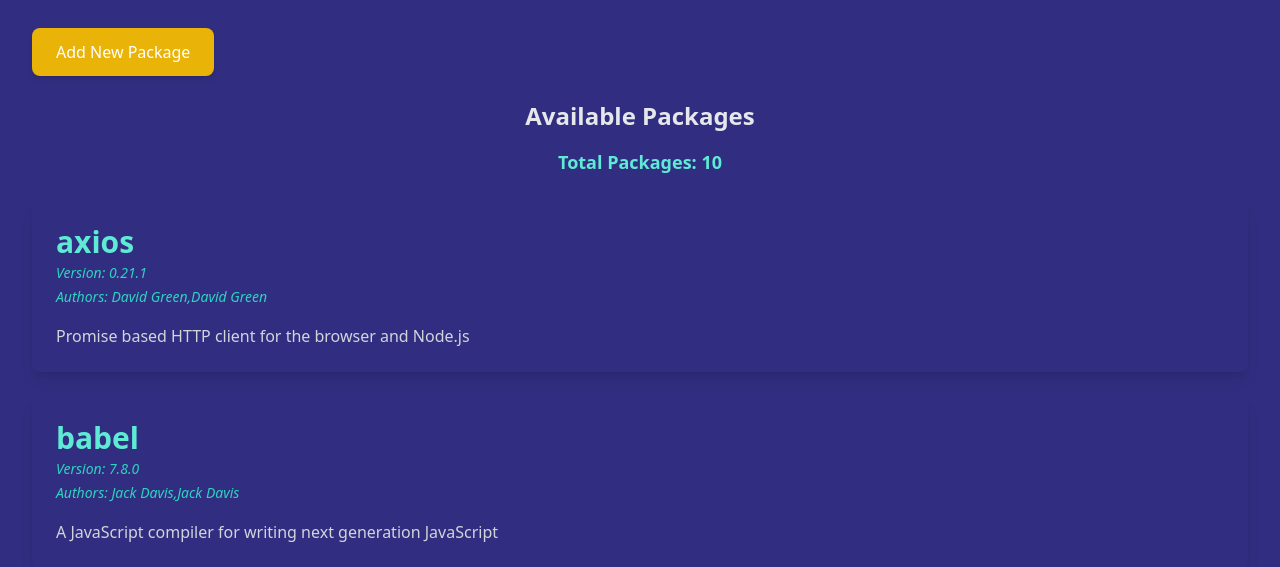
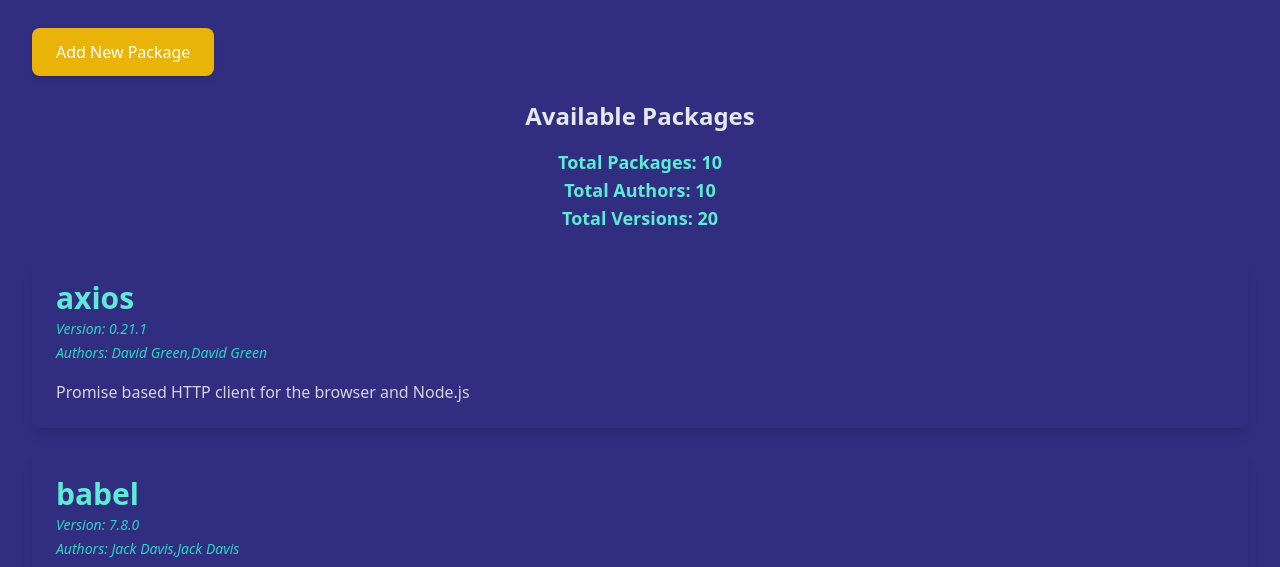
Before and after one commit to Youcode-Classe-E-2024-2025/tawba_zehaf_package, a PHP site: page /user.php in a window 1280 px wide. Shown: the part 292-859 px from the top of the page. Run offline with PHP 8.4, Linux system fonts and the light colour scheme; data comes from the database, SQL or seed files in the repository; some libraries are stand-ins or nearby versions.

Commit message:
ajout dune fonction pour afficher le total de versions et auteurs

```diff
--- a/php/user.php
+++ b/php/user.php
@@ -18,9 +18,19 @@ $stmt->execute(['query' => "%$query%"]);
 $packages = $stmt->fetchAll();
 
 // Requête pour obtenir le total des packages
-$stmtTotal = $pdo->prepare("SELECT COUNT(*) AS total FROM packages");
-$stmtTotal->execute();
-$totalPackages = $stmtTotal->fetchColumn();
+$stmtTotalPackages = $pdo->prepare("SELECT COUNT(*) AS total FROM packages");
+$stmtTotalPackages->execute();
+$totalPackages = $stmtTotalPackages->fetchColumn();
+
+// Requête pour obtenir le total des auteurs
+$stmtTotalAuthors = $pdo->prepare("SELECT COUNT(DISTINCT a.id_auteur) AS total FROM auteurs a");
+$stmtTotalAuthors->execute();
+$totalAuthors = $stmtTotalAuthors->fetchColumn();
+
+// Requête pour obtenir le total des versions
+$stmtTotalVersions = $pdo->prepare("SELECT COUNT(*) AS total FROM versions");
+$stmtTotalVersions->execute();
+$totalVersions = $stmtTotalVersions->fetchColumn();
 ?>
 
 <!DOCTYPE html>
@@ -92,9 +102,11 @@ $totalPackages = $stmtTotal->fetchColumn();
 
         <h2 class="text-2xl font-semibold text-center mb-4">Available Packages</h2>
 
-        <!-- Total Packages -->
+        <!-- Total Packages, Authors, and Versions -->
         <div class="text-center mb-6">
             <p class="text-lg font-semibold text-teal-300">Total Packages: <?php echo htmlspecialchars($totalPackages, ENT_QUOTES, 'UTF-8'); ?></p>
+            <p class="text-lg font-semibold text-teal-300">Total Authors: <?php echo htmlspecialchars($totalAuthors, ENT_QUOTES, 'UTF-8'); ?></p>
+            <p class="text-lg font-semibold text-teal-300">Total Versions: <?php echo htmlspecialchars($totalVersions, ENT_QUOTES, 'UTF-8'); ?></p>
         </div>
 
         <!-- Package List -->
```
